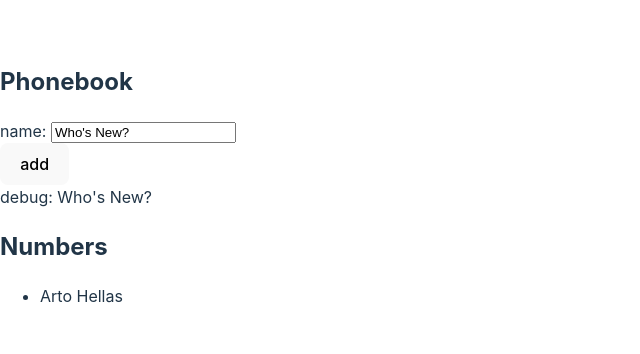
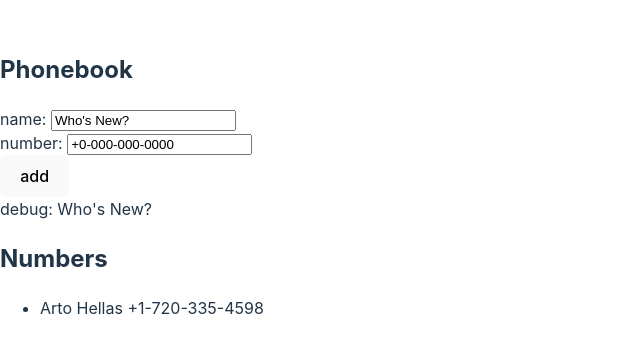
Before and after one commit to DonovanDarko/FullStackOpen, a React app in the folder part2/phonebook/: page / in a window 1280 px wide. Shown: the part 216-570 px from the top of the page, without its empty margins (0-640 px from the left). Built offline with nearby package versions, Linux system fonts and the light colour scheme; the HTML template or start-up script is replaced by a standard one.

Commit message:
exercise 2.8

```diff
--- a/part2/phonebook/src/App.jsx
+++ b/part2/phonebook/src/App.jsx
@@ -2,20 +2,22 @@ import { useState } from 'react'
 
 const Person = ({ person }) => {
   return (
-    <li>{person.name}</li>
+    <li>{person.name}  {person.number}</li>
   )
 }
 
 const App = () => {
   const [persons, setPersons] = useState([
-    { name: 'Arto Hellas' }
+    { name: 'Arto Hellas', number: '+1-720-335-4598' }
   ])
   const [newName, setNewName] = useState('Who\'s New?')
+  const [newNumber, setNewNumber] = useState('+0-000-000-0000')
 
   const addPerson = (event) => {
     event.preventDefault()
     const personObject = {
       name: newName,
+      number: newNumber
     }
 
     if (persons.filter((person) => person.name === personObject.name).length !=0 ) {
@@ -23,12 +25,16 @@ const App = () => {
     } else {
       setPersons(persons.concat(personObject))
       setNewName('Who\'s Next?')
+      setNewNumber('+0-000-000-0000')
     }
   }
 
   const handleNameChange = (event) => {
-    console.log(event.target.value)
     setNewName(event.target.value)
+  }
+
+  const handleNumberChange = (event) => {
+    setNewNumber(event.target.value)
   }
 
   return (
@@ -38,6 +44,8 @@ const App = () => {
         <div>
           name: <input value={newName} onChange={handleNameChange} />
         </div>
+        <div>
+          number: <input value = {newNumber} onChange={handleNumberChange}/></div>
         <div>
           <button type="submit">add</button>
         </div>
```
